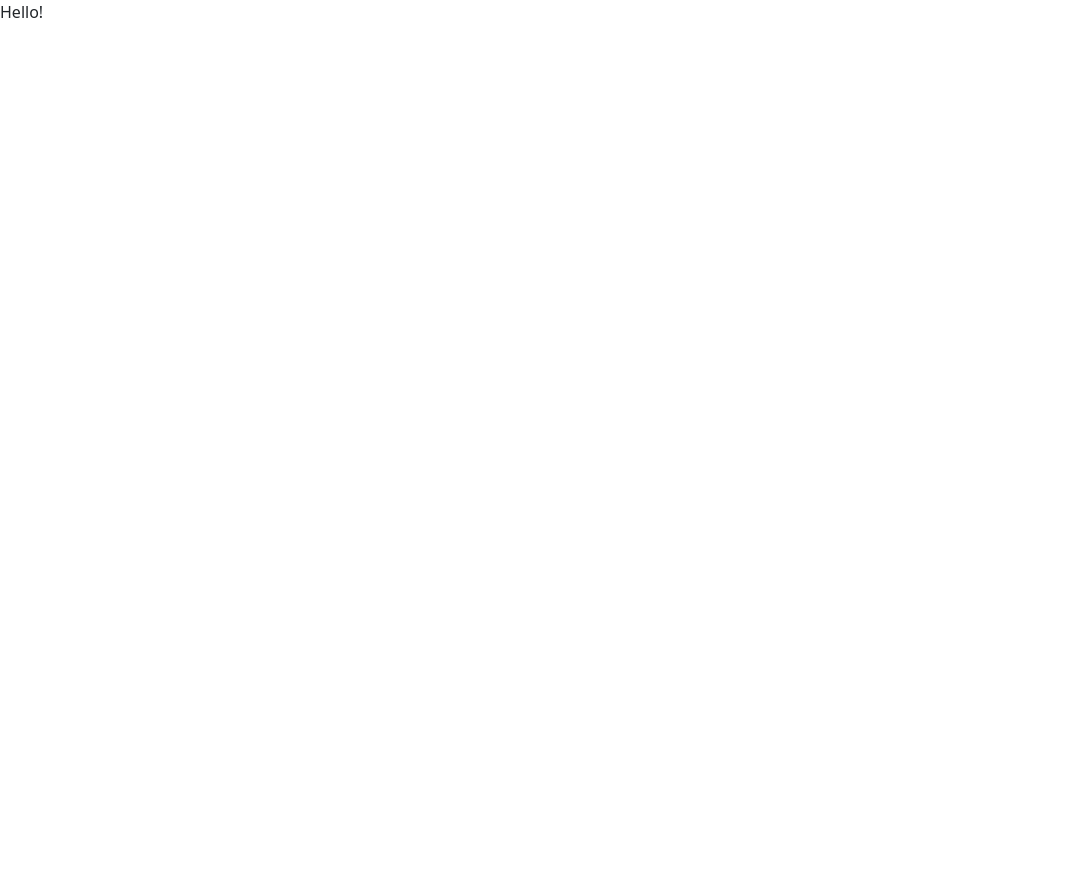
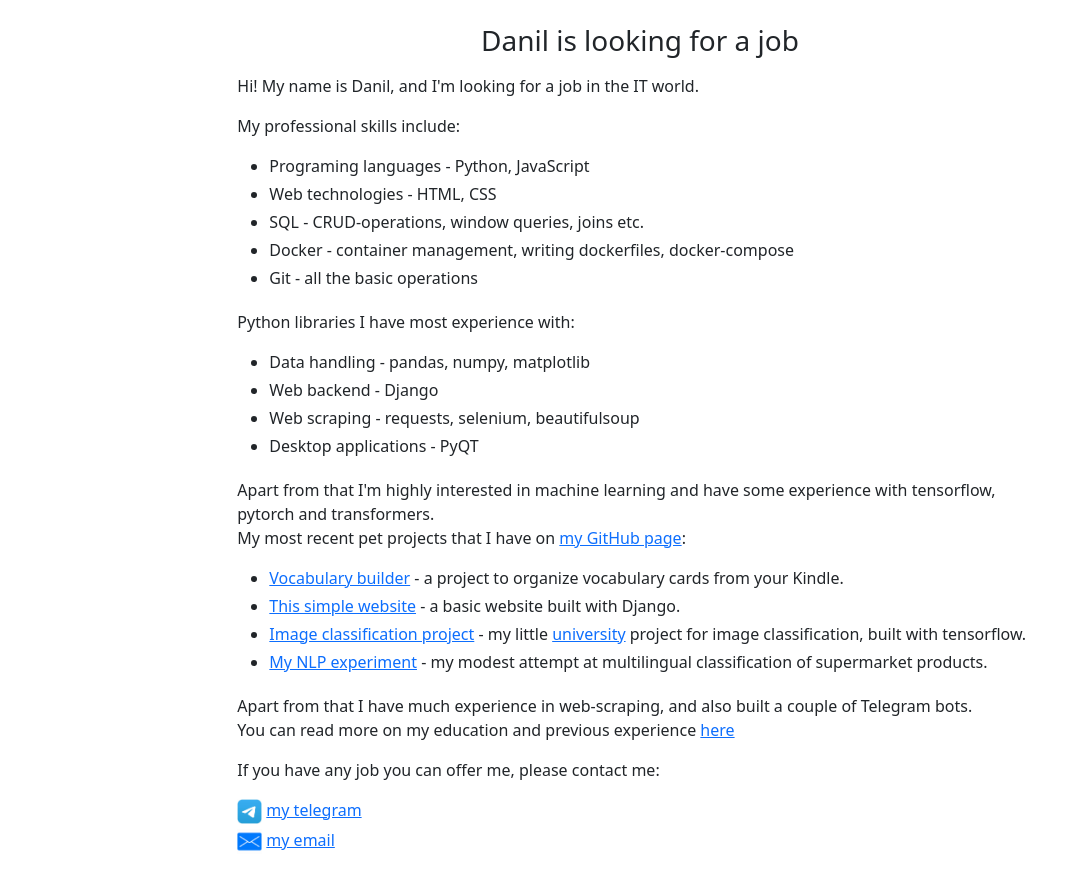
Before and after one commit to Tititun/findjob, a Django app: page / in a window 1280 px wide. Before the commit the part shown is almost empty. Shown: the whole page, without its empty margins (0-1087 px from the left). Before the commit the page ends 18 px from the top, so only its background shows below. Run offline with Django 5.2, Linux system fonts and the light colour scheme; some libraries are stand-ins or nearby versions.

Commit message:
added main page

```diff
--- a/job/templates/job/base.html
+++ b/job/templates/job/base.html
@@ -4,6 +4,7 @@
 <html lang="en">
 <head>
     <meta charset="UTF-8">
+    <meta name="viewport" content="width=device-width, initial-scale=1">
     <title>
         {% block title %}
         {% endblock %}
--- a/job/templates/job/main.html
+++ b/job/templates/job/main.html
@@ -1,9 +1,60 @@
 {% extends 'job/base.html' %}
+{% load static %}
 
 {% block title %}
 Job for Danil
 {% endblock %}
 
 {% block content %}
-Hello!
+<div class="container-fluid">
+    <div class="row">
+        <div class="col-sm-1 col-md-2"></div>
+        <div class="col-sm-10 col-md-8 p-4 d-flex flex-column align-items-center">
+            <h3 class="mb-3">Danil is looking for a job</h3>
+            <div class="d-flex flex-column">
+                <p>
+                    Hi! My name is Danil, and I'm looking for a job in the IT world.
+                </p>
+                <p>My professional skills include:</p>
+                <ul>
+                    <li class="mb-1">Programing languages - Python, JavaScript</li>
+                    <li class="mb-1">Web technologies - HTML, CSS</li>
+                    <li class="mb-1">SQL - CRUD-operations, window queries, joins etc.</li>
+                    <li class="mb-1">Docker - container management, writing dockerfiles, docker-compose</li>
+                    <li class="mb-1">Git - all the basic operations</li>
+                </ul>
+                <p>Python libraries I have most experience with:</p>
+                <ul>
+                    <li class="mb-1">Data handling - pandas, numpy, matplotlib</li>
+                    <li class="mb-1">Web backend - Django</li>
+                    <li class="mb-1">Web scraping - requests, selenium, beautifulsoup</li>
+                    <li class="mb-1">Desktop applications - PyQT</li>
+                </ul>
+                <p>Apart from that I'm highly interested in machine learning and have some experience with tensorflow, pytorch and transformers.<br>
+                My most recent pet projects that I have on <a href="https://github.com/Tititun?tab=repositories">my GitHub page</a>:</p>
+                <ul>
+                    <li class="mb-1">
+                        <a href="#">Vocabulary builder</a> - a project to organize vocabulary cards from your Kindle.
+                    </li>
+                    <li class="mb-1">
+                        <a href="#">This simple website</a> - a basic website built with Django.
+                    </li>
+                    <li class="mb-1">
+                        <a href="#">Image classification project</a> - my little <a href="#">university</a> project for image classification, built with tensorflow.
+                    </li>
+                    <li class="mb-1">
+                        <a href="#">My NLP experiment</a> - my modest attempt at multilingual classification of supermarket products.
+                    </li>
+                </ul>
+                <p>Apart from that I have much experience in web-scraping, and also built a couple of Telegram bots.<br>
+                You can read more on my education and previous experience <a href="#">here</a></p>
+                <p>If you have any job you can offer me, please contact me:</p>
+                <a class="mb-1" href="https://t.me/Tititun"><img class="me-1" height="25" src="{% static '/job/images/telegram.jpeg' %}">my telegram</a>
+                <a href="mailto:vinniopo@mail.ru"><img class="me-1" height="25" src="{% static '/job/images/mail.png' %}">my email</a>
+            </div>
+
+        </div>
+        <div class="col-sm-1 col-md-2"></div>
+    </div>
+</div>
 {% endblock %}
--- a/job/views.py
+++ b/job/views.py
@@ -2,4 +2,5 @@ from django.shortcuts import render
 
 
 def main(request):
+    print(request.headers)
     return render(request, 'job/main.html')
```
Also changed, not shown: job/static/job/images/mail.png (added), job/static/job/images/telegram.jpeg (added).
